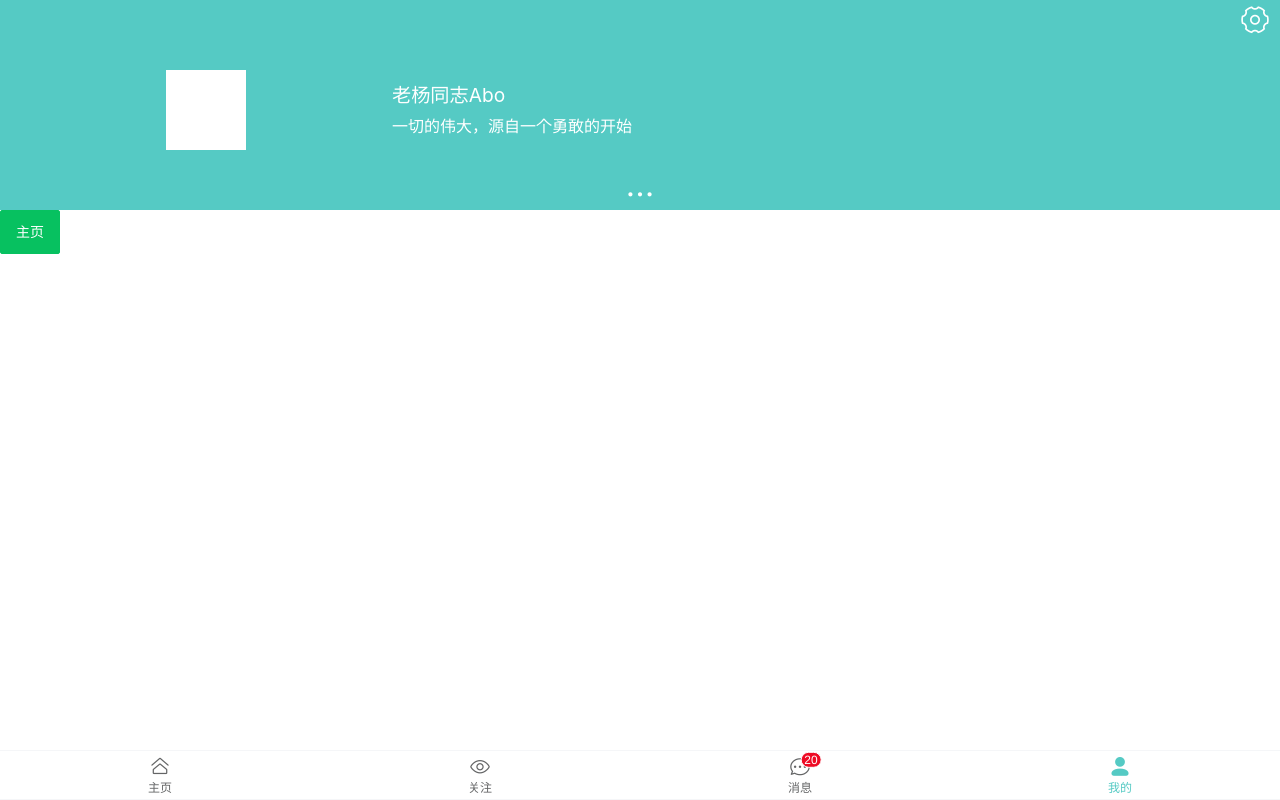
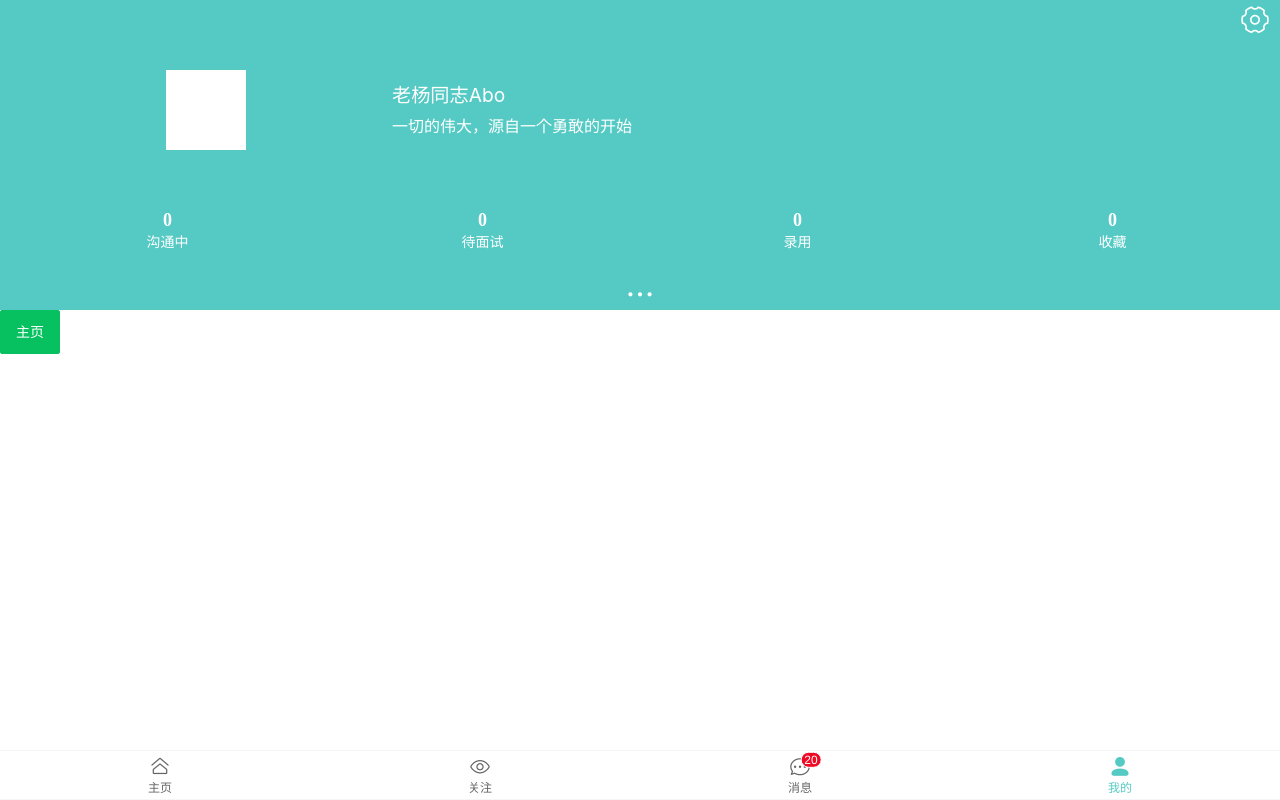
Before and after one commit to abo1007/BossRefuseWebApp, a Vue app: page /user/my in a window 1280 px wide. Built offline with nearby package versions, Linux system fonts and the light colour scheme.

Commit message:
Update user_my.vue

```diff
--- a/src/components/user/user_my.vue
+++ b/src/components/user/user_my.vue
@@ -12,6 +12,24 @@
                 <p class="level">一切的伟大，源自一个勇敢的开始</p>
             </div>
         </div>
+        <div class="userdata">
+            <div class="view">
+                <p class="num">{{userdata.chat}}</p>
+                <p class="name">沟通中</p>
+            </div>
+            <div class="view">
+                <p class="num">{{userdata.interview}}</p>
+                <p class="name">待面试</p>
+            </div>
+            <div class="view">
+                <p class="num">{{userdata.offer}}</p>
+                <p class="name">录用</p>
+            </div>
+            <div class="view">
+                <p class="num">{{userdata.star}}</p>
+                <p class="name">收藏</p>
+            </div>
+        </div>
         <div class="userinfo">
             <van-icon name="ellipsis" color="#fff" size="30" />
         </div>
@@ -24,7 +42,9 @@
         name: "login-my",
         data(){
             return{
-
+                userdata:{
+                    chat:0,interview:0,offer:0,star:0
+                }
             }
         },
         methods:{
@@ -77,6 +97,33 @@
             }
         }
     }
+    .userdata{
+        height:80px;
+        background-color:#55cac4;
+        display:flex;
+        padding:10px;
+        .view{
+            flex:1;
+            display:flex;
+            /*text-align:center;*/
+            align-items:center;
+            flex-direction:column;
+            padding:20px 0;
+
+            p{
+                margin:0;
+                font-family: 微软雅黑;
+                color:#fff;
+            }
+            .num{
+                font-size:18px;
+                font-weight:800;
+            }
+            .name{
+                font-size:14px;
+            }
+        }
+    }
     .userinfo{
         height:30px;
         background-color:#55cac4;
```
